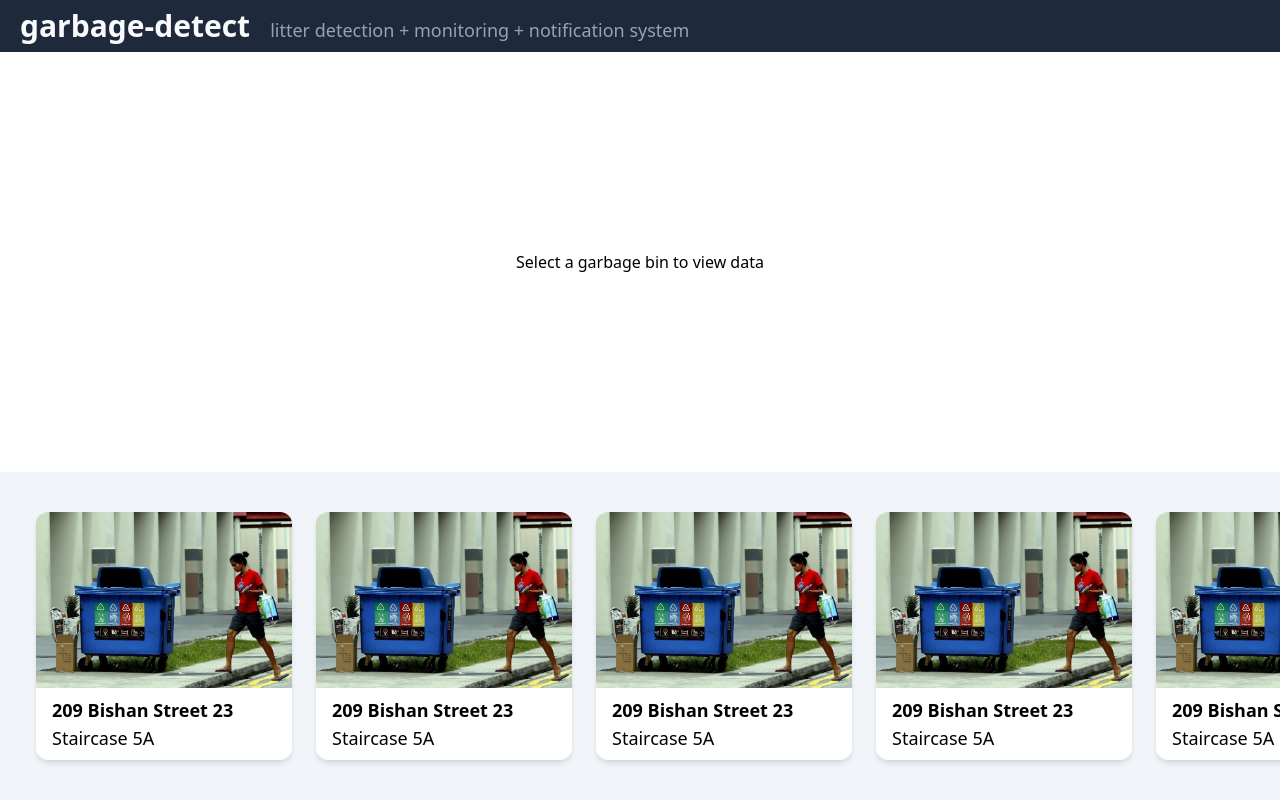
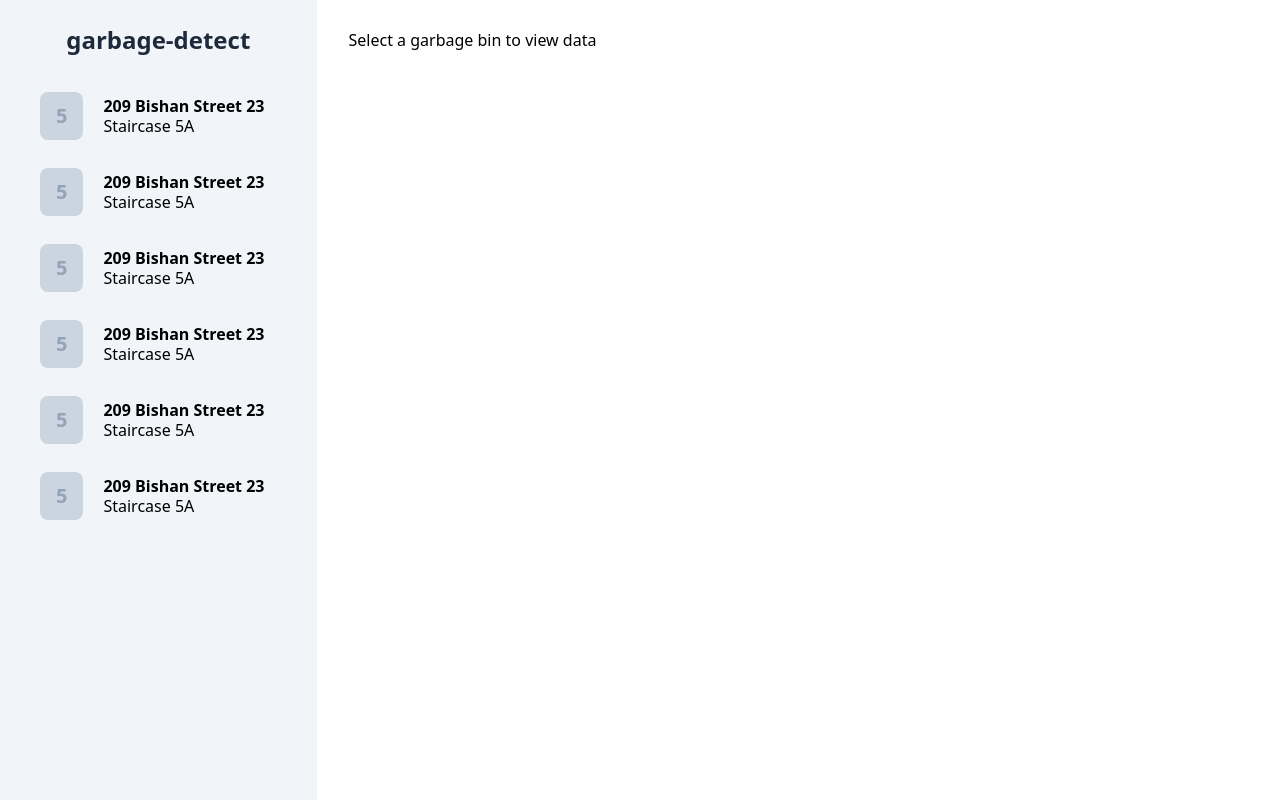
Before and after one commit to dogshadow272/Garbage-Detector, a Flask app: page / in a window 1280 px wide. Run offline with Flask 2, Linux system fonts and the light colour scheme.

Commit message:
Style changes

```diff
--- a/src/templates/base.html
+++ b/src/templates/base.html
@@ -9,33 +9,29 @@
     <title>Garbage Detect</title>
 </head>
 
-<body class="flex flex-col justify-between h-full">
-    <header class="flex gap-5 items-end bg-slate-800 py-2 pl-5">
-        <a href="/" class="text-3xl font-bold text-slate-50">garbage-detect</a>
-        <span class="text-lg font-normal text-slate-400">litter detection + monitoring + notification system</span>
-    </header>
+<body class="h-full flex">
+    <nav id="binNav" class="flex flex-col items-stretch gap-3 overflow-y-scroll bg-slate-100 py-2 px-8 h-screen">
+        <a href="/" class="text-2xl font-extrabold text-slate-800 w-full text-center my-4">garbage-detect</a>
+        {% for bin in bins %}
+        <a class="{% if target == bin.id %} bg-slate-700 text-slate-100 {% else %} hover:bg-slate-200
+            {% endif %} rounded-xl leading-5 duration-200 flex items-center overflow-hidden min-h-[4rem]"
+            href="/{{bin.id}}">
+            <!-- <img class="w-64 h-44 object-cover" src="{{ url_for('static', filename=bin.img_path) }}" alt="Garbage bin"> -->
+            <span class="{% if target == bin.id %} bg-slate-800 text-slate-100
+            {% else %} bg-slate-300 text-slate-400 {% endif %} text-xl font-bold
+            px-4 h-[calc(100%-1rem)] flex items-center rounded-lg ml-2">5</span>
+            <div class="px-5 py-3">
+                <div class="font-bold">{{ bin.address }}</div>
+                <div class="font-light">{{ bin.location }}</div>
+            </div>
+        </a>
+        {% endfor %}
+    </nav>
 
-    <div class="h-80 mx-28 text-center align-middle leading-[20rem]">
+    <div class="p-8 text-center align-middle leading-[100%] h-full w-auto">
         {% block stats %}
         Select a garbage bin to view data
         {% endblock %}
-    </div>
-
-    <div class="bg-slate-100 overflow-x-scroll h-fit px-9 py-10" id="binNav">
-        <div class="flex gap-6 items-center">
-            {% for bin in bins %}
-            <a class="bg-white hover:bg-slate-50 hover:shadow shadow-md duration-200
-             rounded-xl overflow-hidden w-fit min-w-[16rem] h-fit
-             {% if target == bin.id %} border-4 border-slate-700 {% endif %}" href="/{{bin.id}}">
-                <img class="w-64 h-44 object-cover" src="{{ url_for('static', filename=bin.img_path) }}"
-                    alt="Garbage bin">
-                <figcaption class="text-lg px-4 py-2">
-                    <div class="font-bold">{{ bin.address }}</div>
-                    <div class="font-light">{{ bin.location }}</div>
-                </figcaption>
-            </a>
-            {% endfor %}
-        </div>
     </div>
 </body>
 
```
Also changed, not shown: src/static/generated-styles.css.
